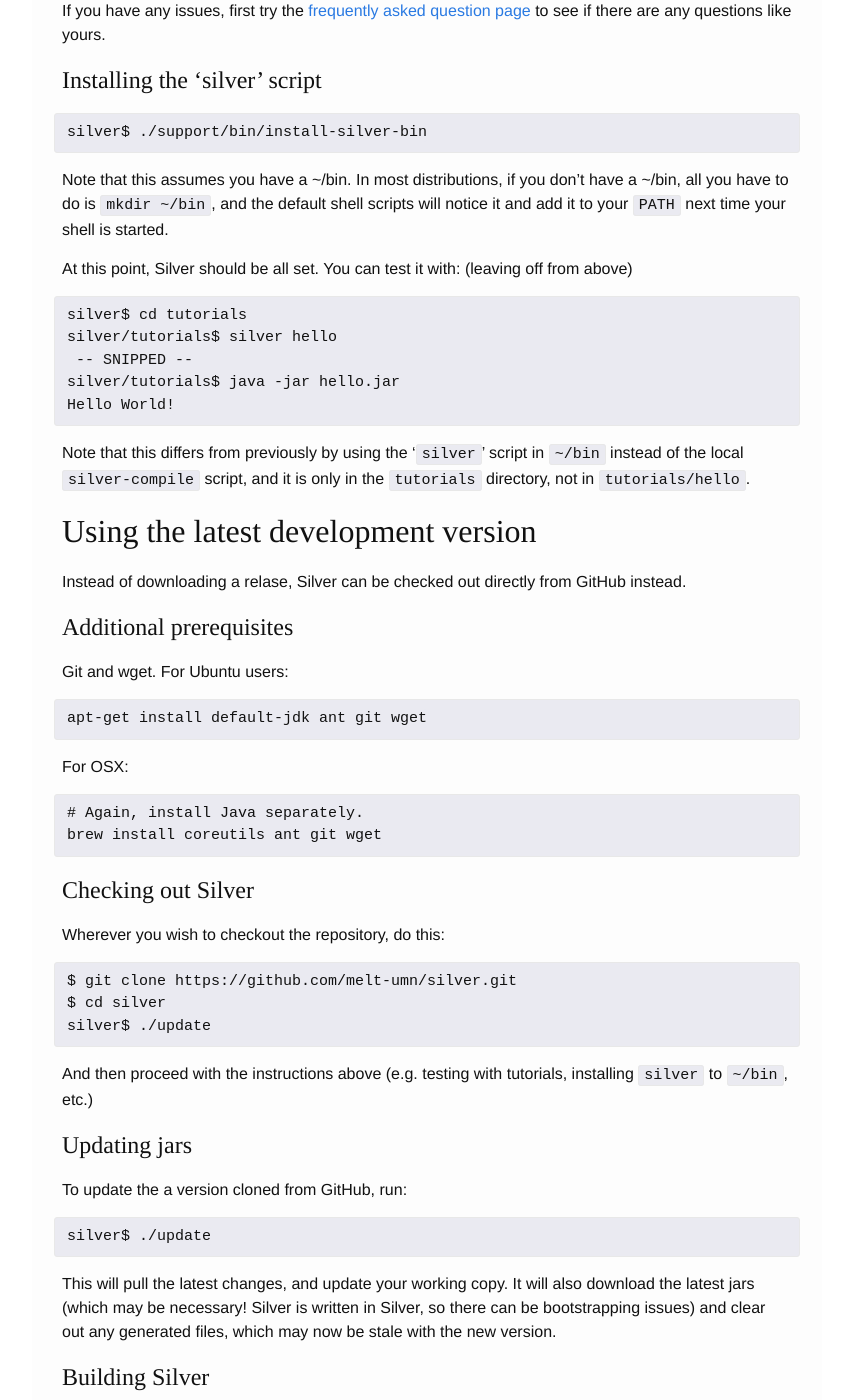
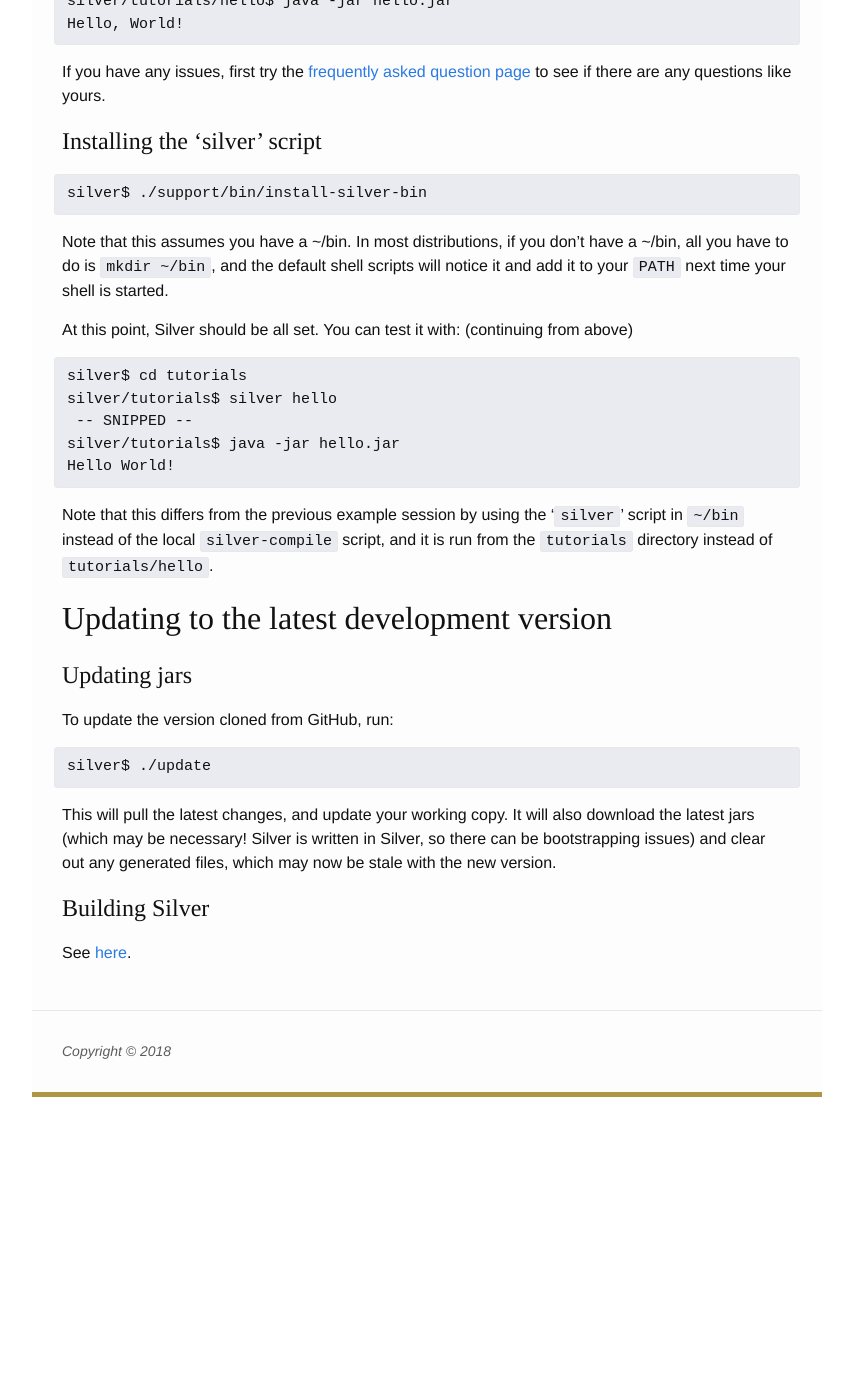
Before and after one commit to melt-umn/melt-website, a Jekyll site: the page built from silver/install-guide/index.md, in a window 1280 px wide and 1400 px high, scrolled down 764 px. Shown: the whole window, without its empty margins (213-1066 px from the left). Built offline with Jekyll 4.4.1, drawn with Linux system fonts in a browser that asks for light colours; after the commit the page ends 1861 px from its top, so only the background shows below that; some of the changed text lies outside the part shown.

Commit message:
update Silver install instructions to clone from github

````diff
--- a/silver/install-guide/index.md
+++ b/silver/install-guide/index.md
@@ -10,23 +10,28 @@
 
 ## Prerequisites
 
-[Java JDK, version 1.7](http://www.oracle.com/technetwork/java/javase/downloads/index.html) and [Apache ANT](http://ant.apache.org/bindownload.cgi). For Ubuntu users:
+[Java JDK, version 1.7](http://www.oracle.com/technetwork/java/javase/downloads/index.html), [Apache ANT](http://ant.apache.org/bindownload.cgi), Git and wget. For Ubuntu users:
 
 ```
-apt-get install default-jdk-headless ant
+apt-get install default-jdk ant git wget
 ```
 
 For OSX, using Homebrew (install a JDK separately):
 
 ```
-brew install coreutils ant
+brew install coreutils ant git wget
 ```
 
 ## Getting Silver
 
-The **latest release** can be [downloaded here](/downloads/).
+To clone from GitHub,
+wherever you wish to checkout the repository, run:
 
-To clone from GitHub instead, [see below](#using-the-latest-development-version).
+```
+$ git clone https://github.com/melt-umn/silver.git
+$ cd silver
+silver$ ./update
+```
 
 ## Testing things out by building the tutorials
 
@@ -53,7 +58,7 @@
 default shell scripts will notice it and add it to your `PATH` next
 time your shell is started.
 
-At this point, Silver should be all set. You can test it with: (leaving off from above)
+At this point, Silver should be all set. You can test it with: (continuing from above)
 
 ```
 silver$ cd tutorials
@@ -63,45 +68,16 @@
 Hello World!
 ```
 
-Note that this differs from previously by using the '`silver`' script
-in `~/bin` instead of the local `silver-compile` script, and it is
-only in the `tutorials` directory, not in `tutorials/hello`.
+Note that this differs from the previous example session by using the '`silver`' script
+in `~/bin` instead of the local `silver-compile` script, and it is run
+from the `tutorials` directory instead of `tutorials/hello`.
 
 
-# Using the latest development version
-
-Instead of downloading a relase, Silver can be checked out directly from GitHub instead.
-
-## Additional prerequisites
-
-Git and wget. For Ubuntu users:
-
-```
-apt-get install default-jdk ant git wget
-```
-
-For OSX:
-
-```
-# Again, install Java separately.
-brew install coreutils ant git wget
-```
-
-## Checking out Silver
-
-Wherever you wish to checkout the repository, do this:
-
-```
-$ git clone https://github.com/melt-umn/silver.git
-$ cd silver
-silver$ ./update
-```
-
-And then proceed with the instructions above (e.g. testing with tutorials, installing `silver` to `~/bin`, etc.)
+# Updating to the latest development version
 
 ## Updating jars
 
-To update the a version cloned from GitHub, run:
+To update the version cloned from GitHub, run:
 
 ```
 silver$ ./update
````
Also changed, not shown: _pages/downloads.md (+4 -0 lines).
